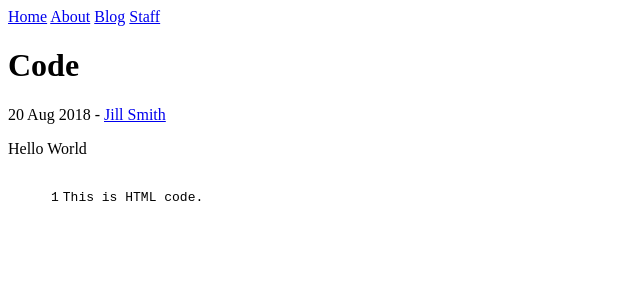
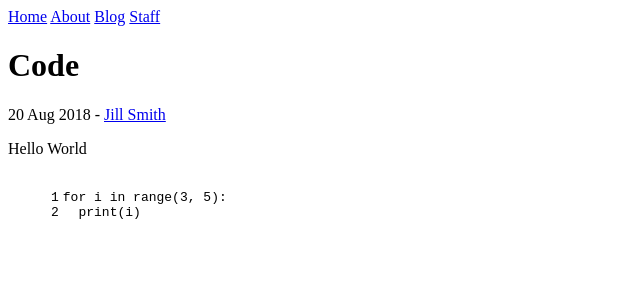
Before and after one commit to CategorIAN/categorian.github.io, a Jekyll site: the page built from _posts/2018-08-20-code.md, in a window 1280 px wide. Shown: the top 300 px of the page, without its empty margins (0-640 px from the left). Built offline with Jekyll 4.4.1, drawn with Linux system fonts in a browser that asks for light colours.

Commit message:
Update 2018-08-20-code.md

```diff
--- a/_posts/2018-08-20-code.md
+++ b/_posts/2018-08-20-code.md
@@ -3,8 +3,9 @@ author: jill
 ---
 Hello World
 
-{% highlight html linenos %}
+{% highlight python linenos %}
 
-This is HTML code.
+for i in range(3, 5):
+  print(i)
 
 {% endhighlight %}
```
